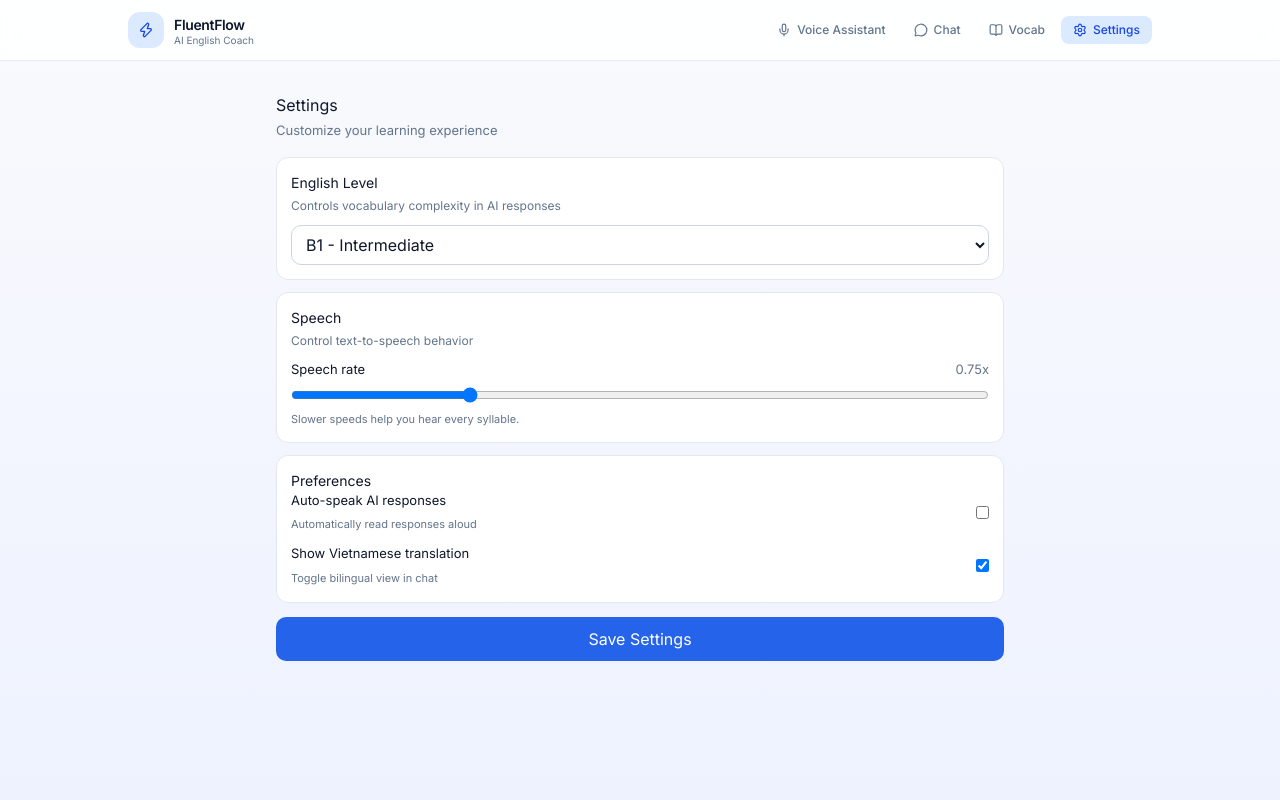
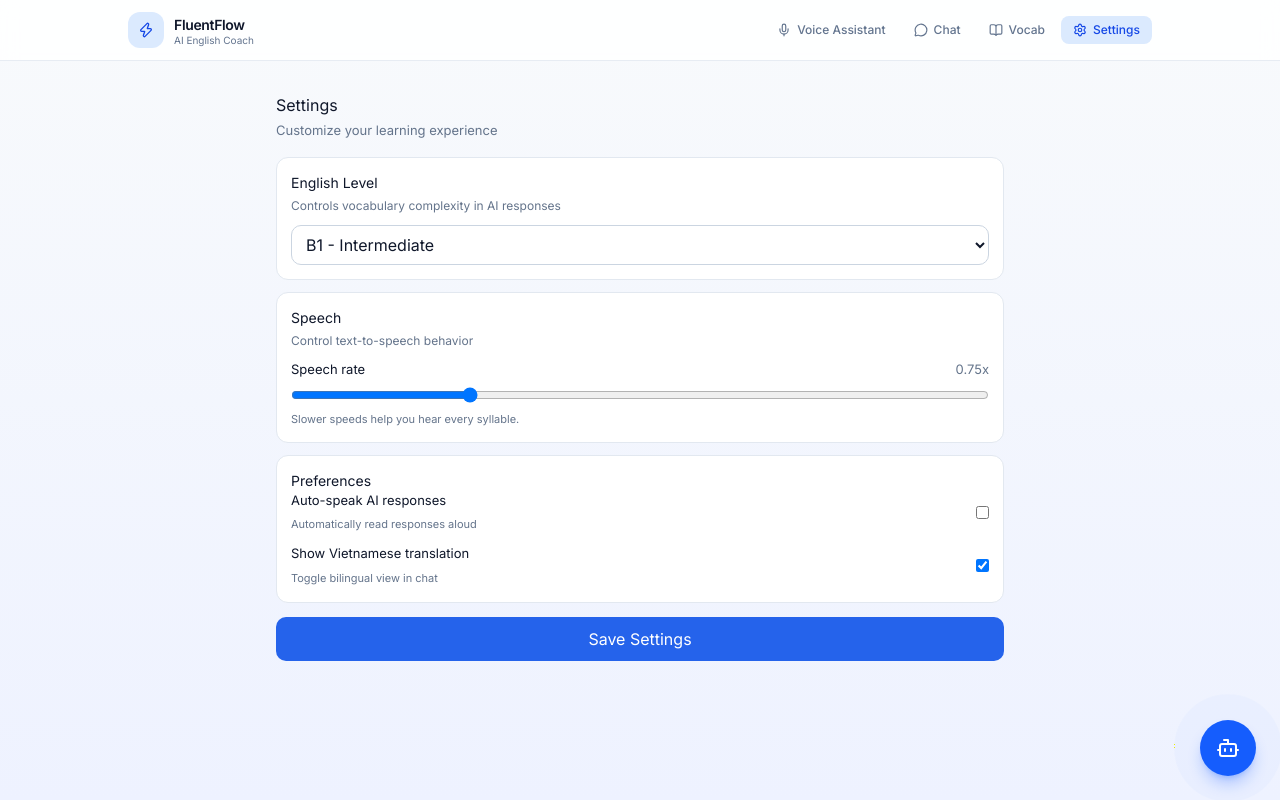
Before and after one commit to HongDiep18/sophia-coach-ai, a React (Vite) app in the folder frontend/: page /settings in a window 1280 px wide. Built offline with nearby package versions, Linux system fonts and the light colour scheme.

Commit message:
feat: add FloatingChatButton to AppLayout, visible on all pages except /chat

```diff
--- /dev/null
+++ b/frontend/src/components/FloatingChatButton.tsx
@@ -0,0 +1,30 @@
+import { Link } from "react-router-dom";
+import { motion } from "framer-motion";
+import { Bot } from "lucide-react";
+
+export default function FloatingChatButton() {
+  return (
+    <motion.div
+      initial={{ opacity: 0, scale: 0.6, y: 20 }}
+      animate={{ opacity: 1, scale: 1, y: 0 }}
+      transition={{ type: "spring", stiffness: 300, damping: 20 }}
+      className="fixed bottom-6 right-6 z-40"
+    >
+      <Link
+        to="/chat"
+        aria-label="Open chat with your English coach"
+        className="group relative flex h-14 w-14 items-center justify-center rounded-full bg-blue-600 text-white shadow-lg shadow-blue-600/30 transition-colors hover:bg-blue-700"
+      >
+        {/* pulsing ring to draw attention */}
+        <span className="absolute inset-0 animate-ping rounded-full bg-blue-500/40" />
+
+        <Bot className="relative h-6 w-6" />
+
+        {/* tooltip label on hover */}
+        <span className="pointer-events-none absolute right-16 whitespace-nowrap rounded-lg bg-slate-900 px-2.5 py-1 text-xs font-medium text-white opacity-0 shadow-md transition-opacity duration-200 group-hover:opacity-100">
+          Chat with coach
+        </span>
+      </Link>
+    </motion.div>
+  );
+}
--- a/frontend/src/components/layouts/AppLayout.tsx
+++ b/frontend/src/components/layouts/AppLayout.tsx
@@ -10,6 +10,7 @@ import {
   Mic,
 } from "lucide-react";
 import { useSpeechPlayback } from "../../hooks/useSpeechPlayback";
+import FloatingChatButton from "../FloatingChatButton";
 
 const navItems = [
   { path: "/", icon: Mic, label: "Voice Assistant" },
@@ -67,6 +68,8 @@ export default function AppLayout() {
       <main className="flex-1 overflow-hidden px-4 py-4">
         <Outlet />
       </main>
+
+      {location.pathname !== "/chat" && <FloatingChatButton />}
     </div>
   );
 }
```
